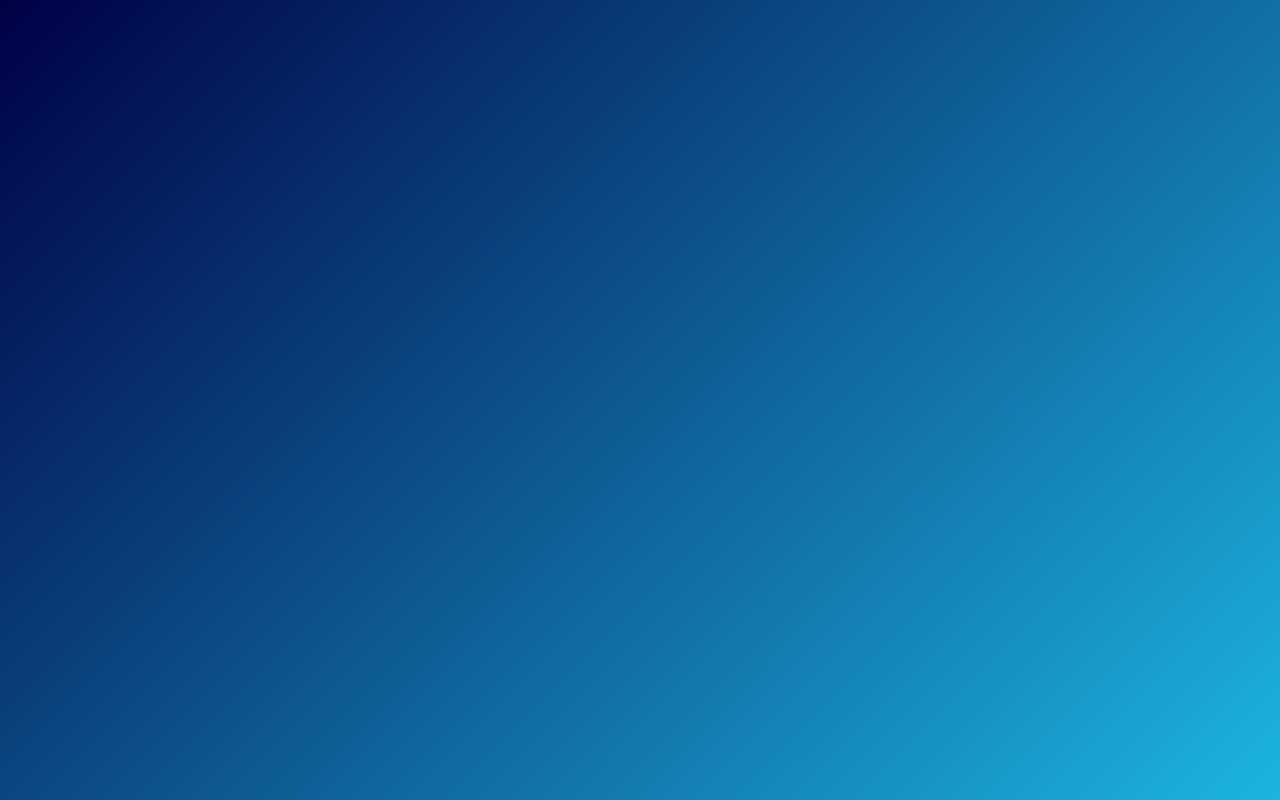
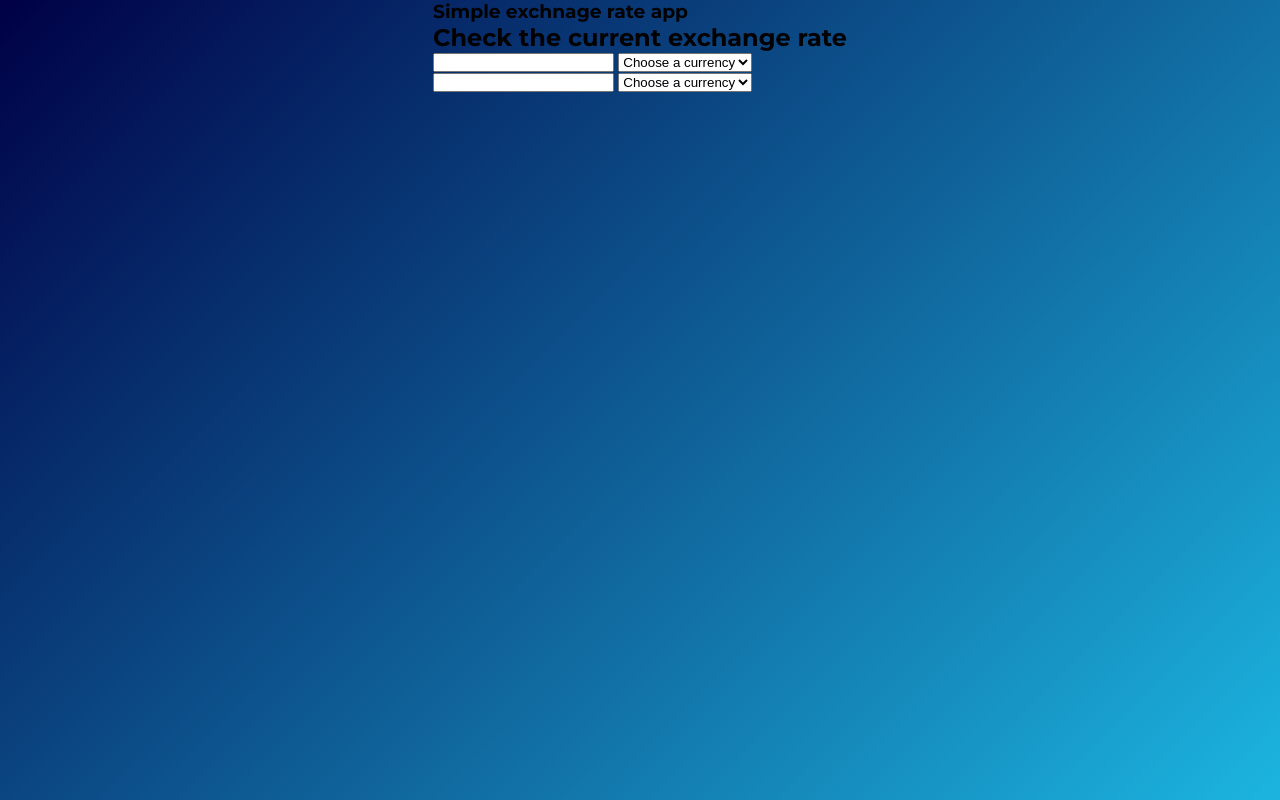
Before and after one commit to Artur-Majewski/currency-exchange, a plain HTML site: page index.html in a window 1280 px wide. Drawn offline with Linux system fonts and the light colour scheme.

Commit message:
created html template

```diff
--- a/index.html
+++ b/index.html
@@ -14,7 +14,29 @@
 </head>
 
 <body class="body">
-  <section class="wrapper"></section>
+  <section class="wrapper">
+    <article class="exchange-window">
+      <header class="exchange-window__header">
+        <h1 class="exchange-window__title">Simple exchnage rate app</h1>
+        <h2 class="exchange-window__subtitle">Check the current exchange rate</h2>
+      </header>
+      <main class="exchange-window__main">
+        <div class="currency-block">
+          <input type="number" class="currency-block__amount-first">
+          <select name="currency-first" id="currency-select-first">
+            <option value="choose a currency ">Choose a currency</option>
+          </select>
+        </div>
+        <div class="currency-block">
+          <input type="number" class="currency-block__amount-second">
+          <select name="currency-second" id="currency-select-second">
+            <option value="choose a currency ">Choose a currency</option>
+          </select>
+        </div>
+        <p class="rate-info"></p>
+      </main>
+    </article>
+  </section>
   <script src="script/script.js"></script>
 </body>
 
```
